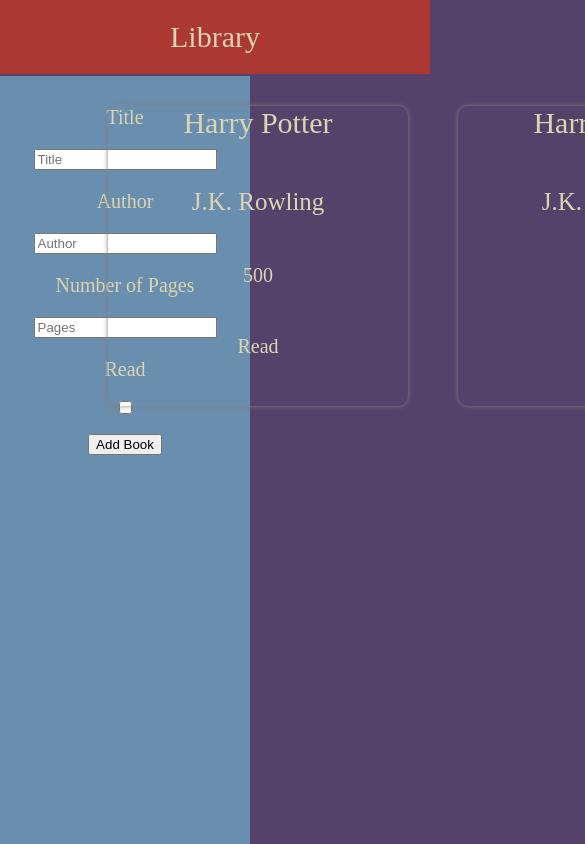
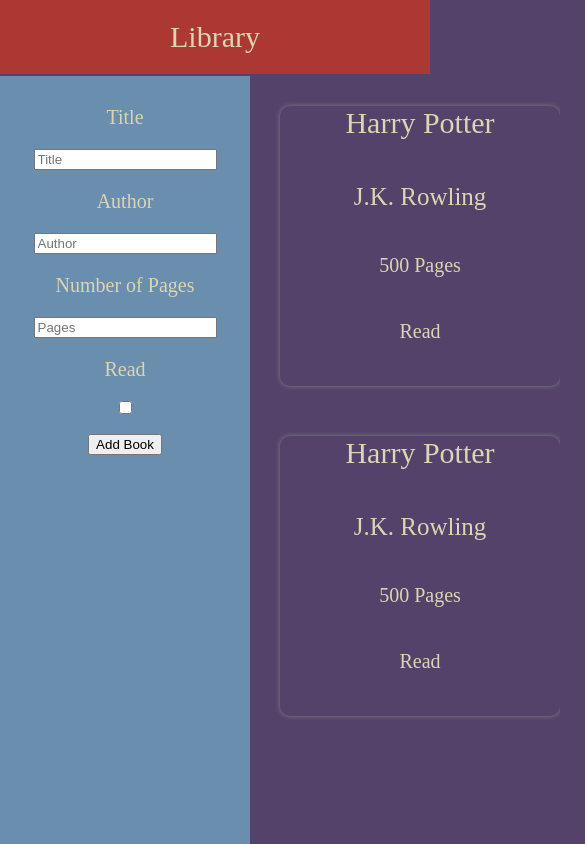
Before and after one commit to Pjhw/The-Odin-Project, a plain HTML site: page Library-Assignment/index.html in a window 390 px wide. Shown: the top 844 px of the page, 585 px wide, since content can reach past the window. Drawn offline with Linux system fonts and the light colour scheme.

Commit message:
Library formatting changes

```diff
--- a/Library-Assignment/script.js
+++ b/Library-Assignment/script.js
@@ -41,7 +41,7 @@
 
     titleDiv.innerHTML = title;
     authorDiv.innerHTML = author;
-    pagesDiv.innerHTML = pages;
+    pagesDiv.innerHTML = pages + " Pages";
     if(read) readDiv.innerHTML = "Read";
     else readDiv.innerHTML = "Not Read"
 
--- a/Library-Assignment/style.css
+++ b/Library-Assignment/style.css
@@ -62,7 +62,7 @@
 
     position: absolute;
 
-    left: 20%;
+    left: 250px;
 
     margin: 30px;
 
@@ -70,12 +70,24 @@
 
 }
 
+@media (max-width:950px){
+    #bookshelf{
+        grid-template-columns: repeat(2, 1fr);
+    }
+}
+
+@media (max-width:700px){
+    #bookshelf{
+        grid-template-columns: repeat(1, 1fr);
+    }
+}
+
 .book{
     display: grid;
     justify-items: center;
 
-    width: 300px;
-    height: 300px;
+    width: 280px;
+    height: 280px;
 
     gap: 0;
 
```
